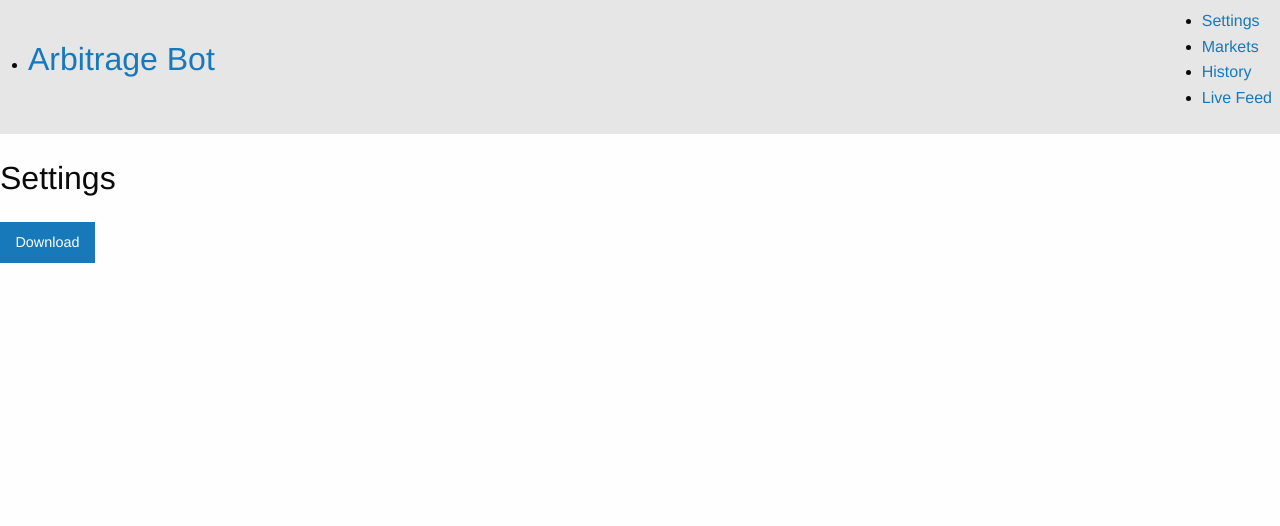
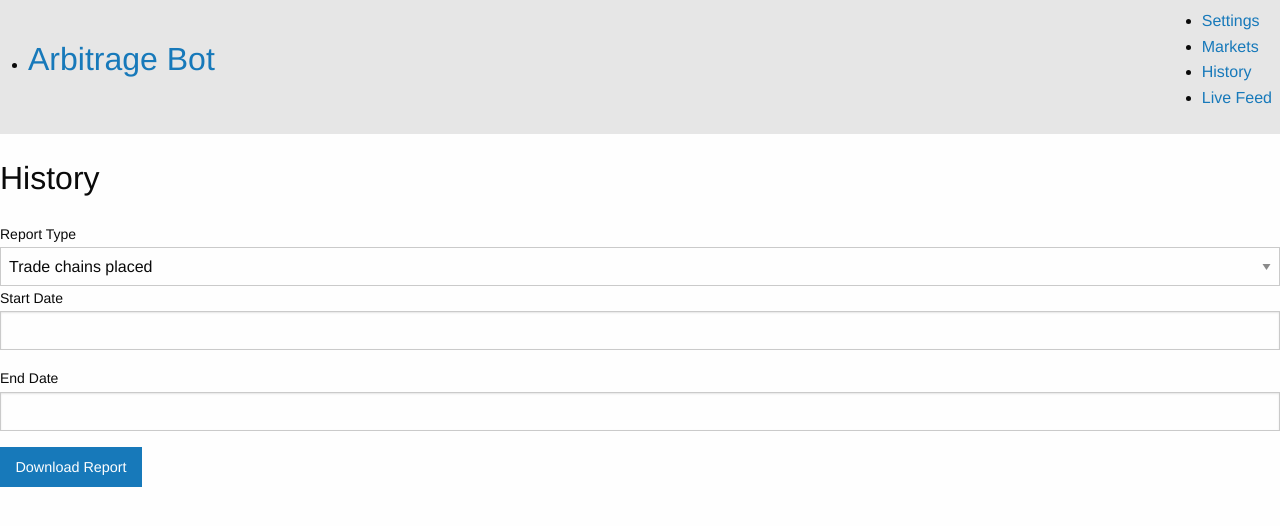
Before and after one commit to chellowlolo/bitcoin-arbitrage-ui, a Flask app: template templates/history.html in a window 1280 px wide. Shown: the top 526 px of the page. Run offline with Flask 2, Linux system fonts and the light colour scheme; the template is opened without the code that fills it, so the values that code supplies are empty; some libraries are stand-ins or nearby versions.

Commit message:
Added rudimentary ability to filter history report output by date.

```diff
--- a/app.py
+++ b/app.py
@@ -1,4 +1,6 @@
 import config, markets
+
+from datetime import datetime
 from flask import Flask, flash, redirect, request, \
     render_template, make_response
 from flask.ext.sqlalchemy import SQLAlchemy
@@ -54,9 +56,22 @@ def history_form():
 @app.route("/history", methods=["POST"])
 def history_download():
     csv = ""
+    start_date = datetime.min
+    end_date = datetime.max
+    date_format = '%Y-%m-%d'
+
+    if "start_date" in request.form \
+    and request.form["start_date"].strip() != "":
+        start_date = datetime.strptime(request.form["start_date"], date_format)
+
+    if "end_date" in request.form \
+    and request.form["end_date"].strip() != "":
+        end_date = datetime.strptime(request.form["end_date"], date_format)
 
     if request.form["type"] == "chains":
-        orders = history.models.ExecutedTradeChain.query.all()
+        orders = history.models.TradeChain.query.filter(
+            history.models.TradeChain.created_at.between(start_date, end_date)
+        ).all()
         csv = "Timestamp,Currency,Profit,Profit (%),"\
             + "Starting Market,Ending Market\r\n"
 
@@ -66,8 +81,14 @@ def history_download():
                 order.profit, order.percentage,
                 order.starting_market, order.ending_market
             )
-    elif request.form["type"] == "trades":
-        trades = history.models.ExecutedTrade.query.all()
+    elif request.form["type"] == "log":
+        log = history.models.Log.query.filter(
+            history.models.Log.created_at.between(start_date, end_date)
+        ).all()
+        csv = "Timestamp,Message\r\n"
+
+        for line in log:
+            csv += "%s,%s\r\n" % (line.created_at, line.message)
 
     response = make_response(csv)
     response.headers["Content-Disposition"] = "attachment; filename=%s.csv" % (
--- a/templates/history.html
+++ b/templates/history.html
@@ -1,12 +1,32 @@
 {% extends 'base.html' %}
-{% block heading %}Settings{% endblock %}
+{% block heading %}History{% endblock %}
 
 {% block content %}
 <form method="post" action="/history" role="form">
     <div class="row">
         <div class="large-12 columns">
-            <input type="hidden" name="type" value="chains">
-            <input type="submit" class="button" value="Download">
+            <label for="type">Report Type</label>
+            <select id="type" name="type" class="form-control">
+                <option value="chain">Trade chains placed</option>
+                <option value="log">Raw log output</option>
+            </select>
+        </div>
+    </div>
+    <div class="row">
+        <div class="large-12 columns">
+            <label for="start_date">Start Date</label>
+            <input type="text" id="start_date" name="start_date">
+        </div>
+    </div>
+    <div class="row">
+        <div class="large-12 columns">
+            <label for="end_date">End Date</label>
+            <input type="text" id="end_date" name="end_date">
+        </div>
+    </div>
+    <div class="row">
+        <div class="large-12 columns">
+            <input type="submit" class="button" value="Download Report">
         </div>
     </div>
 </form>
```
Also changed, not shown: config.py (+6 -3 lines).
